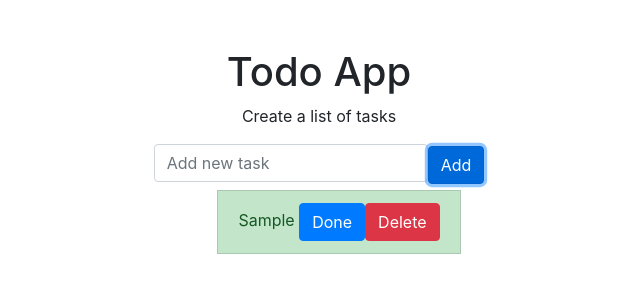
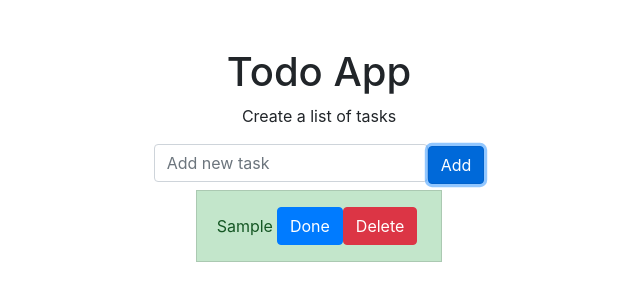
Before and after one commit to Gw3i/todo-app-vue, a Nuxt app: page / in a window 1280 px wide. Both pictures are taken after typing "Sample" into the empty fields and a click on the button "Add". Shown: the top 300 px of the page, without its empty margins (321-961 px from the left). Built offline with nearby package versions, Linux system fonts and the light colour scheme.

Commit message:
Add a little more styling

```diff
--- a/components/Task.vue
+++ b/components/Task.vue
@@ -1,14 +1,16 @@
 <template>
   <li
-    :class="`list-group-item list-group-item-success ${
-      task.done && 'text-secondary'
+    :class="`list-group-item list-group-item-success d-flex justify-content-between align-items-center ${
+      task.done && 'text-secondary '
     }`"
   >
     {{ task.content }}
-    <button class="btn btn-primary" @click="toggleDone">
-      {{ task.done ? 'Undo' : 'Done' }}
-    </button>
-    <button @click="removeTask" class="btn btn-danger">Delete</button>
+    <div class="m-1">
+      <button class="btn btn-primary" @click="toggleDone">
+        {{ task.done ? 'Undo' : 'Done' }}
+      </button>
+      <button @click="removeTask" class="btn btn-danger">Delete</button>
+    </div>
   </li>
 </template>
 
--- a/pages/index.vue
+++ b/pages/index.vue
@@ -17,8 +17,13 @@
       <button class="btn btn-primary" @click.prevent="addTask">Add</button>
     </form>
 
-    <ul>
-      <Task v-for="task in $store.state.tasks" :key="task.id" :task="task" />
+    <ul class="p-0 min-vw-90">
+      <Task
+        :class="`${task.done && 'bg-light'}`"
+        v-for="task in $store.state.tasks"
+        :key="task.id"
+        :task="task"
+      />
     </ul>
   </main>
 </template>
```
